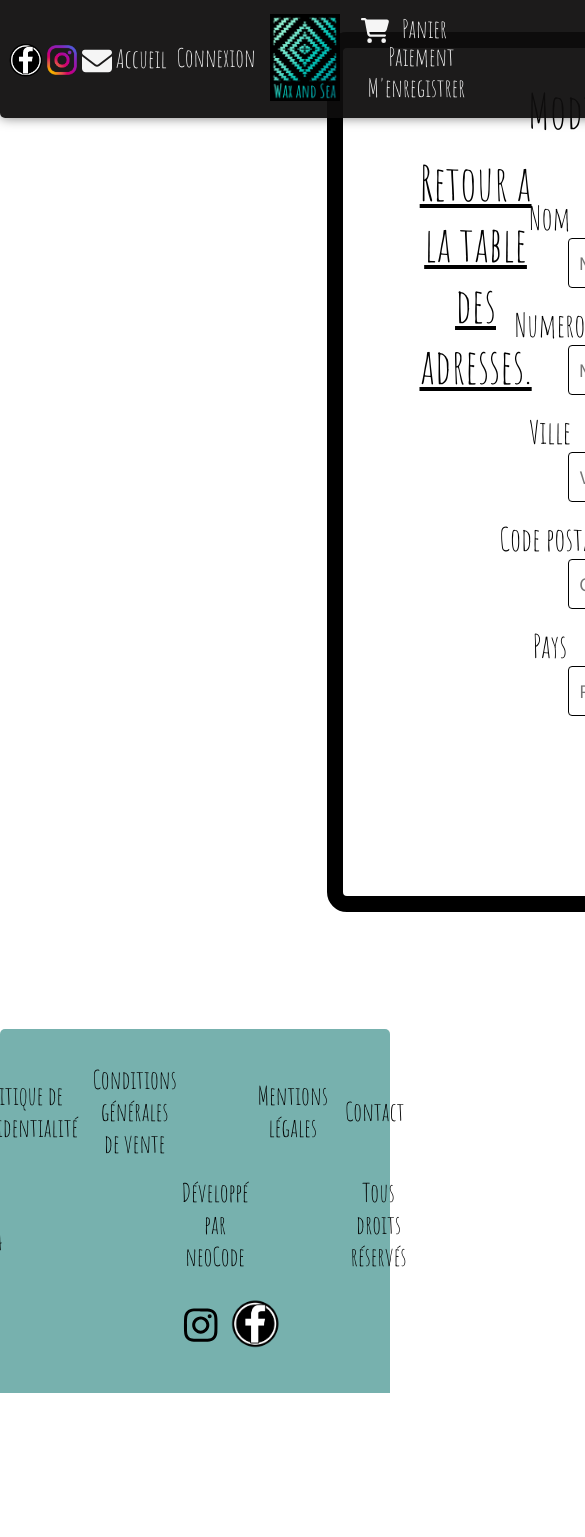
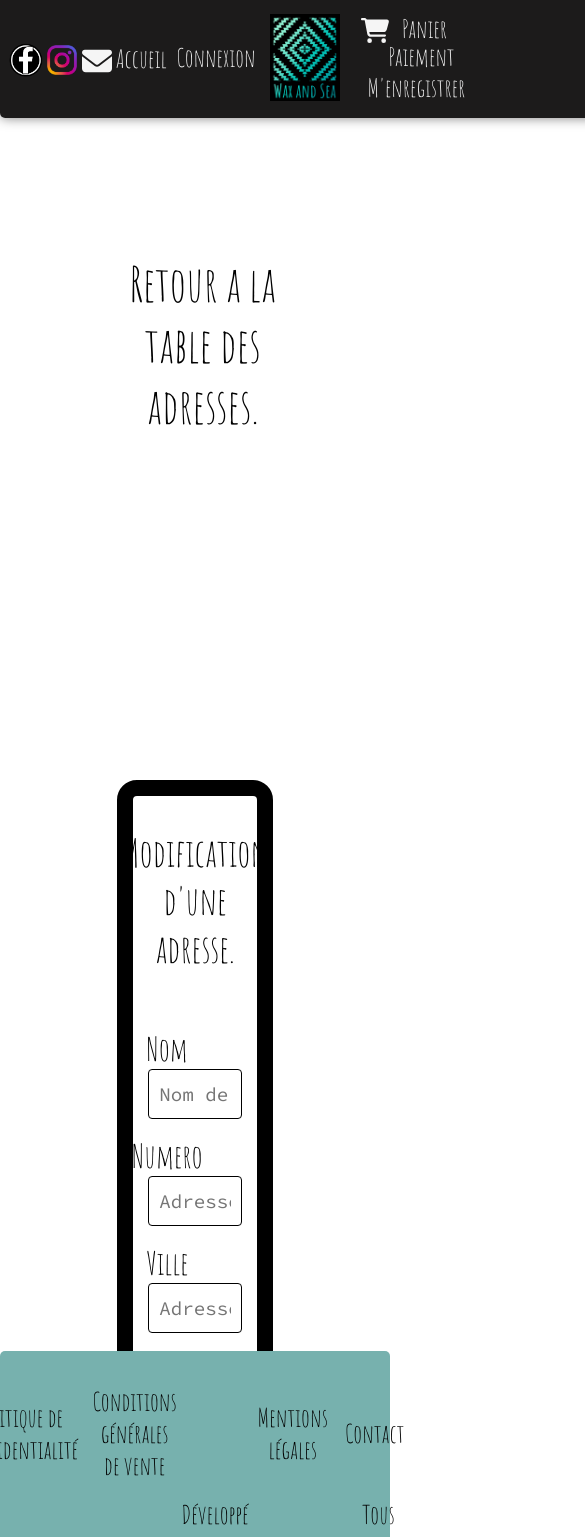
Before and after one commit to tristanlaulanie/waxandsea-front-dashboard, a React (Create React App) app: page /dashboard/adresses/set in a window 390 px wide. Shown: the top 1537 px of the page, 585 px wide, since content can reach past the window. Before the commit the page ends 1393 px from the top, so only its background shows below. Built offline with nearby package versions, Linux system fonts and the light colour scheme.

Commit message:
dashboard-set_adresses:responsive:done

```diff
--- a/src/components/Dashboard/Adresses/SetAdresses/SetAdresses.css
+++ b/src/components/Dashboard/Adresses/SetAdresses/SetAdresses.css
@@ -0,0 +1,114 @@
+@import url('https://fonts.googleapis.com/css2?family=Amatic+SC&family=Source+Code+Pro:wght@400;600;700&display=swap');
+
+.setAdresses_form_section {
+    font-family: 'Amatic SC', cursive;
+    position: relative;
+    left: 10vw;
+    height: 150vh;
+    width: 40vw;
+    display: flex;
+    flex-direction: column;
+}
+
+.setAdresses_dashboard_link {
+    position: relative;
+    top: 15vh;
+    font-size: 3rem;
+    text-align: center;
+    color: black;
+    margin-bottom: 3rem;
+    left: 11vw;
+    text-decoration: none;
+}
+
+.setAdresses_dashboard_link:hover {
+    color: rgb(223, 21, 21);
+    cursor: pointer;
+}
+
+.setAdresses_add_form {
+    display: flex;
+    flex-direction: column;
+    align-items: center;
+    justify-content: center;
+    background: white;
+    position: relative;
+    top: 35vh;
+    left: 50%;
+    border: 16px solid black;
+    border-radius: 20px;
+}
+
+.setAdresses_add_adresse {
+    color:black;
+    font-size: 3rem;
+    text-align: center;
+    margin-bottom: 1.5rem;
+    margin-top: 2rem;
+}
+
+.setAdresses_form {
+    display: flex;
+    flex-direction: column;
+    align-items: center;
+    justify-content: center;
+    padding: 2rem;
+    width: 750px;
+    border-radius: 10px;
+}
+
+.setAdresses_label {
+    position: relative;
+    right: 9.5rem;
+    font-size: 2em;
+}
+
+.setAdresses_input {
+    width: 24vw;
+    height: 50px;
+    margin-bottom: 1rem;
+    padding-left: 10px;
+    font-size: 1.2rem;
+    font-family: 'Source Code Pro', monospace;
+    border: 1px solid black;
+}
+
+.setAdresses_button {
+    width: 150px;
+    height: 50px;
+    background: black;
+    color: white;
+    font-size: 1.7rem;
+    border: 1px solid black;
+    border-radius: 10px;
+    margin-top: 1rem;
+    cursor: pointer;
+    font-family: 'Amatic SC', cursive;
+}
+
+.setAdresses_button:hover {
+    background: yellow;
+    color: black;
+    border: 3px solid black;
+    font-weight: 600;
+}
+
+.setAdresses_button_delete {
+    width: 150px;
+    height: 50px;
+    background: black;
+    color: white;
+    font-size: 1.7rem;
+    border: 1px solid black;
+    border-radius: 10px;
+    margin-top: 1rem;
+    cursor: pointer;
+    font-family: 'Amatic SC', cursive;
+}
+
+.setAdresses_button_delete:hover {
+    background: red;
+    color: black;
+    border: 3px solid black;
+    font-weight: 600;
+}
--- /dev/null
+++ b/src/components/Dashboard/Adresses/SetAdresses/SetAdressesResponsive.css
@@ -0,0 +1,35 @@
+@media screen and (width <= 1200px) {
+    .setAdresses_label {
+        position: relative;
+        left: -10vw;
+    }
+}
+
+@media screen and (width <= 845px) {
+    .setAdresses_dashboard_link {
+        position: relative;
+    }
+    .setAdresses_add_form {
+        margin-top: 30vh;
+    }
+}
+
+@media screen and (width <= 810px) {
+    .setAdresses_label {
+        position: relative;
+        left: -7vw;
+    }
+}
+
+@media screen and (width <= 615px) {
+    .setAdresses_label {
+        position: relative;
+        left: -3vw;
+    }
+}
+
+@media screen and (width <= 525px) {
+    .setAdresses_add_adresse {
+        font-size: 38px;
+    }
+}
--- a/src/components/Dashboard/Adresses/SetAdresses/index.js
+++ b/src/components/Dashboard/Adresses/SetAdresses/index.js
@@ -1,75 +1,76 @@
 import React from "react";
 import "./SetAdresses.css";
+import "./SetAdressesResponsive.css";
 import { Link } from "react-router-dom";
 
 function SetAdresses() {
   return (
     <>
-      <section className="setUser_form">
-        <header>
-          <Link to="/dashboard/users" className="setUser_dashboard_link">
-          <h1 className="setUser_dashboard_link">
+      <section className="setAdresses_form_section">
+        <div>
+          <h1 className="setAdresses_dashboard_link">
+          <Link to="/dashboard/adresses" className="setAdresses_dashboard_link">
             Retour a la table des adresses.
+          </Link>
           </h1>
-          </Link>
-        </header>
-        <section className="setUser_add_form">
-          <h2 className="setUser_add_user">Modification d'une adresse.</h2>
-          <form className="setUser_form">
-            <label className="setUser_label" htmlFor="Nom">
+        </div>
+        <section className="setAdresses_add_form">
+          <h2 className="setAdresses_add_adresse">Modification d'une adresse.</h2>
+          <form className="setAdresses_form">
+            <label className="setAdresses_label" htmlFor="Nom">
               Nom
             </label>
             <input
-              className="setUser_input"
+              className="setAdresses_input"
               type="text"
               name="Nom"
               id="Nom"
               placeholder="Nom de l'utilisateur"
             />
-            <label className="setUser_label" htmlFor="Prenom">
+            <label className="setAdresses_label" htmlFor="Numero">
               Numero
             </label>
             <input
-              className="setUser_input"
+              className="setAdresses_input"
               type="text"
-              name="Prenom"
-              id="Prenom"
-              placeholder="Numéro de l'utilisateur"
+              name="Numero"
+              id="Numero"
+              placeholder="Adresse : Numéro"
             />
-            <label className="setUser_label" htmlFor="Téléphone">
+            <label className="setAdresses_label" htmlFor="Ville">
               Ville
             </label>
             <input
-              className="setUser_input"
+              className="setAdresses_input"
               type="text"
-              name="Téléphone"
-              id="Téléphone"
-              placeholder="Ville de l'utilisateur"
+              name="Ville"
+              id="Ville"
+              placeholder="Adresse : Ville"
             />
-            <label className="setUser_label" htmlFor="Rôle">
+            <label className="setAdresses_label" htmlFor="CodePostal">
               Code postal
             </label>
             <input
-              className="setUser_input"
+              className="setAdresses_input"
               type="text"
-              name="Rôle"
-              id="Rôle"
-              placeholder="Code postal de l'utilisateur"
+              name="CodePostal"
+              id="CodePostal"
+              placeholder="Adresse : Code postal"
             />
-            <label className="setUser_label" htmlFor="Rôle">
+            <label className="setAdresses_label" htmlFor="Pays">
               Pays
             </label>
             <input
-              className="setUser_input"
+              className="setAdresses_input"
               type="text"
-              name="Rôle"
-              id="Rôle"
-              placeholder="Pays de l'utilisateur"
+              name="Pays"
+              id="Pays"
+              placeholder="Adresse : Pays"
             />
-            <button className="setUser_button" type="submit">
+            <button className="setAdresses_button" type="submit">
               ENREGISTRER
             </button>
-            <button className="setUser_button_delete" type="submit">
+            <button className="setAdresses_button_delete" type="submit">
               SUPPRIMER
             </button>
           </form>
--- a/src/components/Dashboard/Adresses/index.js
+++ b/src/components/Dashboard/Adresses/index.js
@@ -32,9 +32,11 @@ function Adresses() {
           <h3 className="adresses_titles">75000</h3>
           <h3 className="adresses_titles">France</h3>
           <p className="icons">
+            <Link to="/dashboard/adresses/set" className="link_style">
             <i>
               <FontAwesomeIcon icon={faPenToSquare} />
             </i>
+            </Link>
             <i className="fa-solid fa-trash trash"></i>
           </p>
         </div>
```
